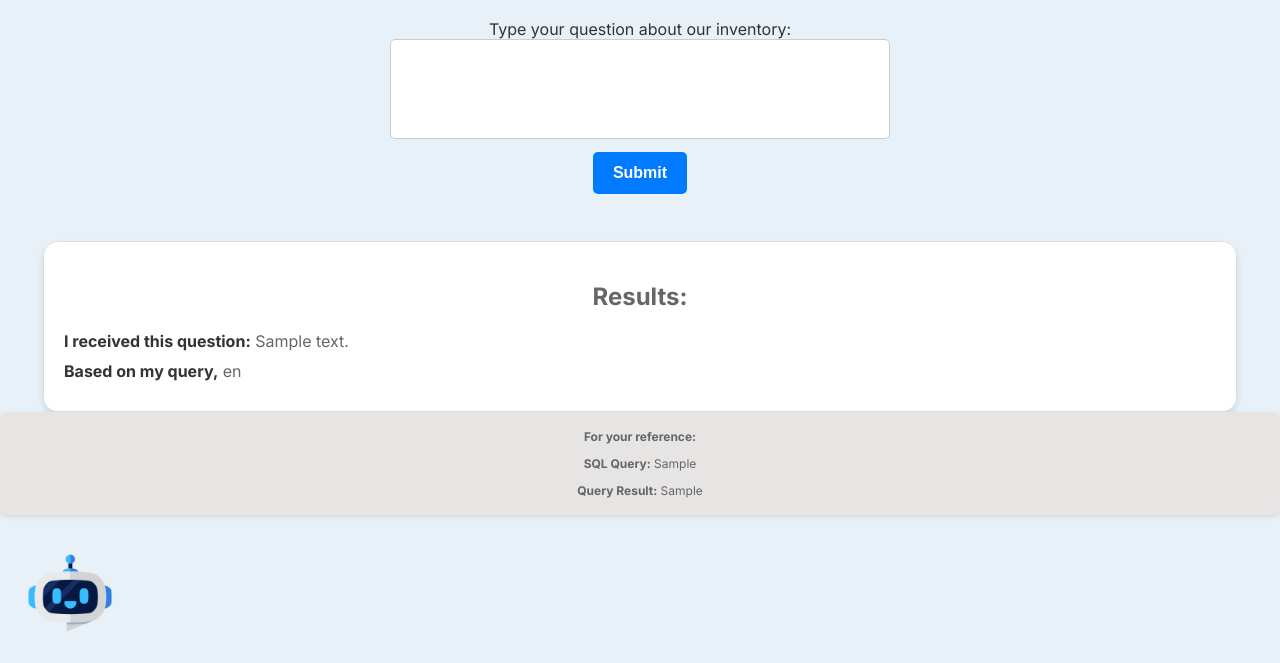
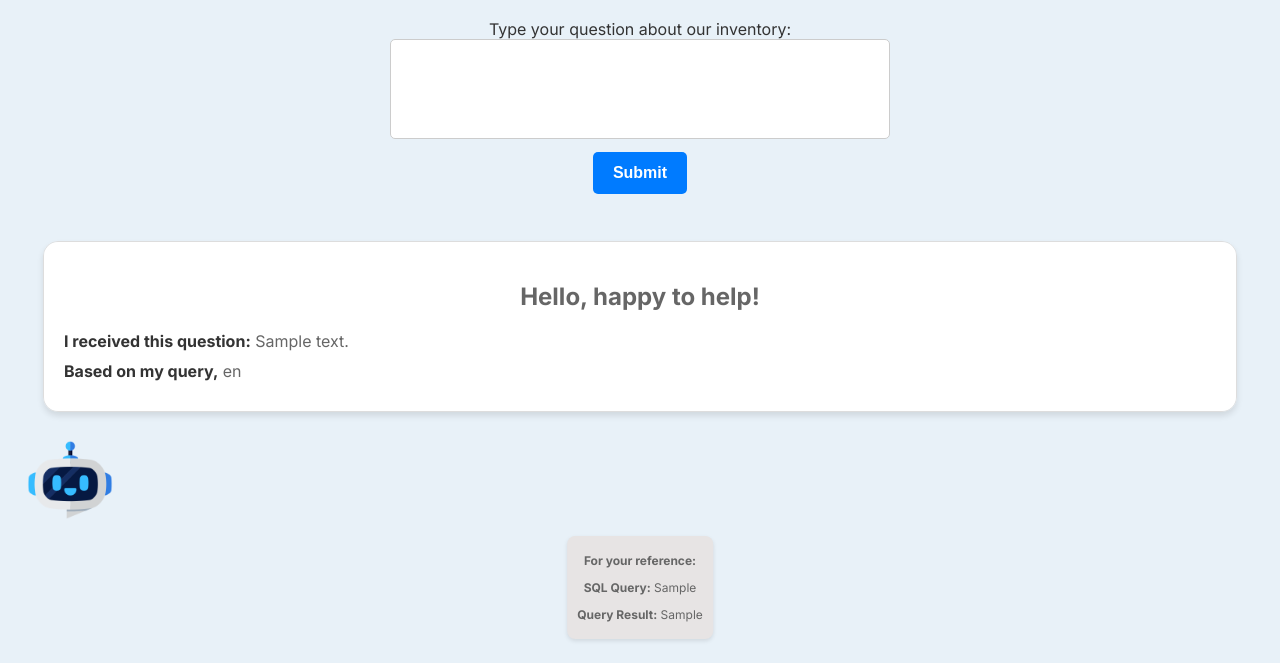
Before and after one commit to Afag-Ramazanova/DE_final_project, a Flask app: template templates/webpage.html in a window 1280 px wide. Shown: the part 137-800 px from the top of the page. Run offline with Flask 3, Linux system fonts and the light colour scheme; the template is opened without the code that fills it: most values are stand-ins (such as "Sample title", 1, 10 or a date in 2020).

Commit message:
Fixes styling & bot head order

```diff
--- a/templates/webpage.html
+++ b/templates/webpage.html
@@ -135,6 +135,7 @@
             padding: 5px 10px; /* Optional: add padding */
             border-radius: 8px; /* Optional: round the edges */
             box-shadow: 0 2px 4px rgba(0, 0, 0, 0.1); /* Optional: slight shadow */
+            width: fit-content;
         }
 
         .logo {
@@ -175,21 +176,24 @@
     <!-- Display results if they exist -->
     {% if message %}
         <div class="results">
-            <h2>Results:</h2>
+            <h2>Hello, happy to help!</h2>
             <p><strong>I received this question:</strong> {{ message }}</p>
             <p><strong>Based on my query,</strong> {{ natural_language_result }}</p>
         </div>
-
-
+        <div class="icon">
+            <img src="static/images/happy.png" alt="Chatbot Icon">
+        </div>
         <!-- Display SQL query and query result in smaller text -->
         <div class="small-text">
             <p><strong>For your reference:</strong></p>
             <p><strong>SQL Query:</strong> {{ sql_query }}</p>
             <p><strong>Query Result:</strong> {{ query_result }}</p>
         </div>
-    {% endif %}
+
+    {% else %}
     <div class="icon">
         <img src="static/images/happy.png" alt="Chatbot Icon">
     </div>
+    {% endif %}
 </body>
 </html>
```
